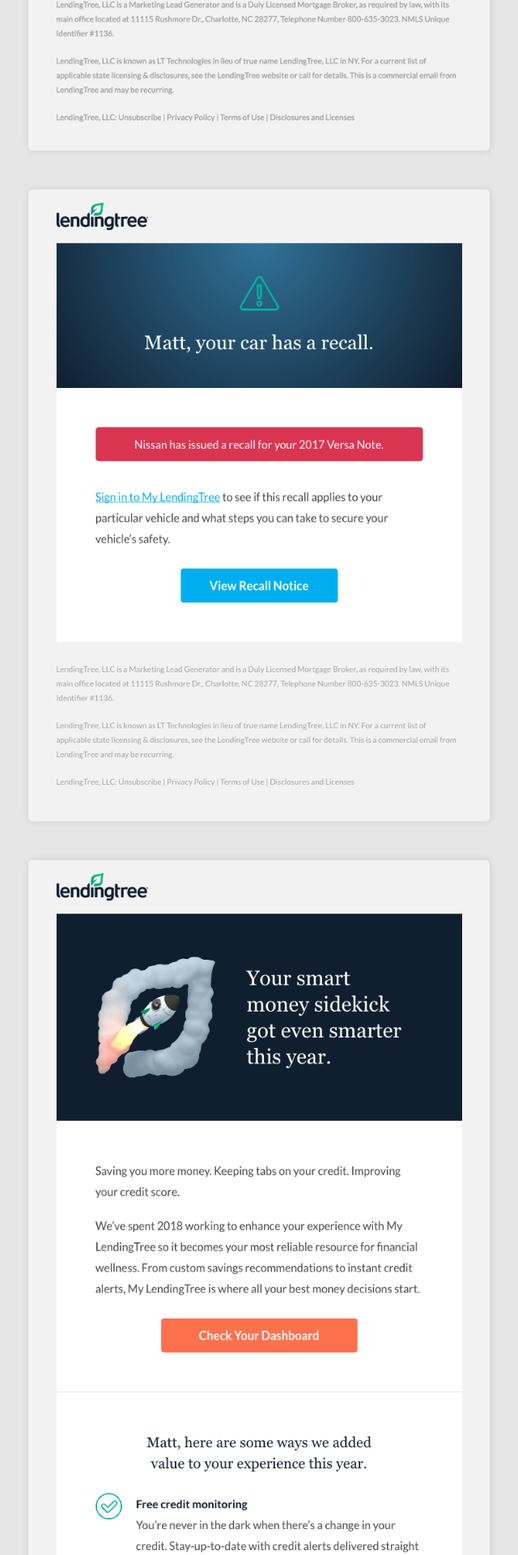
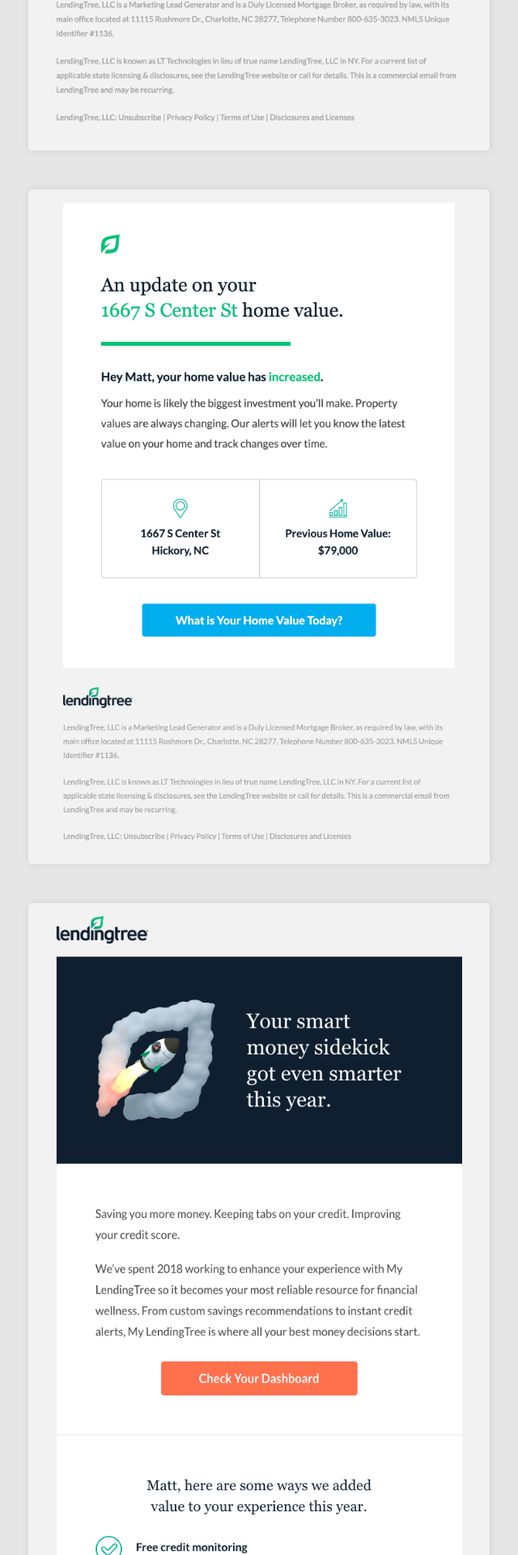
Before and after one commit to mattdavidlucas/mattdavidlucas.github.io, a Jekyll site: the page built from lendingtree-email-templates.html, in a window 1280 px wide. Shown: the part 3990-5910 px from the top of the page at 81% size, without its empty margins (320-960 px from the left). Built offline with Jekyll 4.4.1, drawn with Linux system fonts in a browser that asks for light colours; nearby versions of some CDN libraries.

Commit message:
Add LT AVM email template

```diff
--- a/lendingtree-email-templates.html
+++ b/lendingtree-email-templates.html
@@ -20,7 +20,7 @@
 	</figure>
 
 	<figure>
-		<img class="img-single" src="/img/lt-emails/lt-email-lt-auto-alert.png" alt="My LendingTree Auto Alert Email">
+		<img class="img-single" src="/img/lt-emails/lt-avm-email.png" alt="LendingTree Home Value Alert Email">
 	</figure>
 
 	<figure>
```
Also changed, not shown: img/lt-emails/lt-avm-email.png (added).
